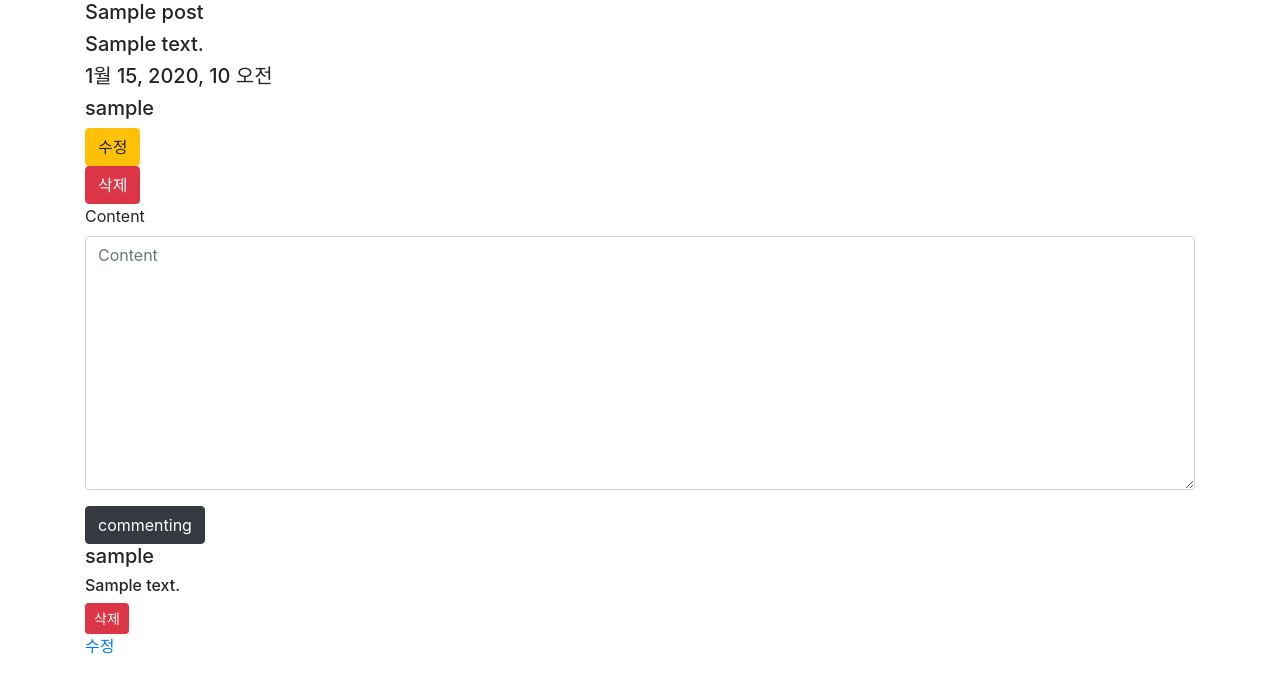
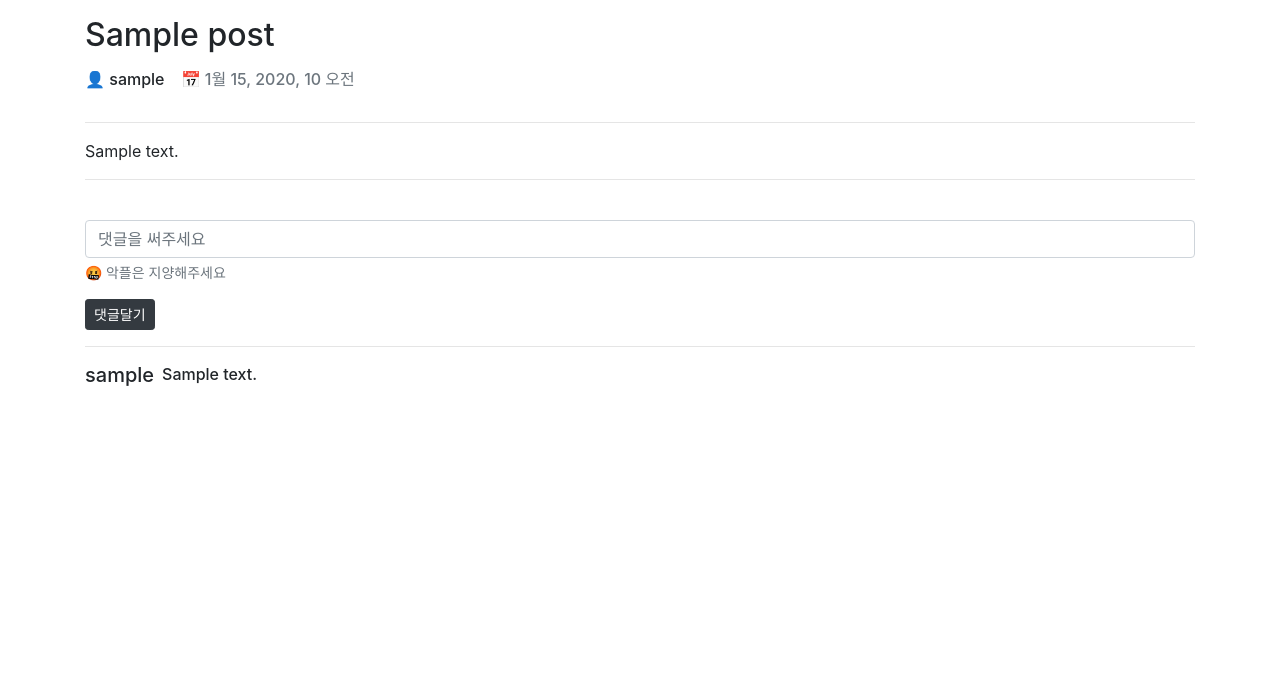
Before and after one commit to mandaringit/basic-community, a Django app: page /posts/1/ in a window 1280 px wide. Shown: the part 56-749 px from the top of the page. Run offline with Django 3.2, Linux system fonts and the light colour scheme; tables that the repository leaves empty hold one stand-in row (values such as "Sample post"); some libraries are stand-ins or nearby versions.

Commit message:
Post detail 스타일링

```diff
--- a/Community/templates/base.html
+++ b/Community/templates/base.html
@@ -25,13 +25,12 @@
           </li>
         </div>
 
-        <div class="d-flex">
+        <div class="d-lg-flex">
           {% if user.is_authenticated %}
-
-          <li class="nav-item">
+          <li class="nav-item ">
             <a class="nav-link" href="{%url 'posts:create'%}">글쓰기</a>
           </li>
-          <li class="nav-item">
+          <li class="nav-item ">
             <a class="nav-link" href="{%url 'accounts:logout'%}">로그아웃</a>
           </li>
 
--- a/Community/urls.py
+++ b/Community/urls.py
@@ -15,9 +15,11 @@ Including another URLconf
 """
 from django.contrib import admin
 from django.urls import path, include
+from posts import views
 
 urlpatterns = [
     path('admin/', admin.site.urls),
+    path('', views.index),
     path('accounts/', include('accounts.urls')),
     path('posts/', include('posts.urls')),
 ]
--- a/posts/forms.py
+++ b/posts/forms.py
@@ -9,6 +9,9 @@ class PostForm(forms.ModelForm):
 
 
 class CommentForm(forms.ModelForm):
+    content = forms.CharField(
+        label="", help_text="🤬 악플은 지양해주세요", widget=forms.TextInput(attrs={'placeholder': "댓글을 써주세요"}))
+
     class Meta:
         model = Comment
         fields = ['content']
--- a/posts/templates/posts/detail.html
+++ b/posts/templates/posts/detail.html
@@ -1,34 +1,55 @@
 {% extends 'base.html'%}
 {% load bootstrap4 %}
 {%block body%}
-<div class="container">
-  <h5>{{post.title}}</h5>
-  <h5>{{post.content}}</h5>
-  <h5>{{post.created_at}}</h5>
-  <h5>{{post.user.username}}</h5>
-  <a class="btn btn-warning" href="{%url 'posts:update' post.id%}">수정</a>
+<div class="container my-3">
+  <div class="d-flex justify-content-between align-items-center">
+    <h2 class="mb-3">{{post.title}}</h2>
+    {%if request.user == post.user %}
+    <div class="d-flex justify-content-end">
+      <div>
+        <a class="btn btn-warning btn-sm mr-2" href="{%url 'posts:update' post.id%}">수정</a>
+      </div>
       <form action="{%url 'posts:delete' post.id%}" method="POST">
         {%csrf_token%}
-    <input class="btn btn-danger" type="submit" value="삭제">
+        <input class="btn btn-danger btn-sm" type="submit" value="삭제">
       </form>
+    </div>
+    {%endif%}
+  </div>
+  <div class="d-flex">
+    <h6 class="mr-3">👤 {{post.user.username}}</h6>
+    <h6 class="text-muted mb-3">📅 {{post.created_at}}</h6>
+  </div>
+  <hr>
+  <p>{{post.content}}</p>
+  <hr>
 
-  <form action="{% url 'posts:comments_create' post.id%}" method="post">
+
+  <form class="my-3" action="{% url 'posts:comments_create' post.id%}" method="post">
     {%csrf_token%}
     {%bootstrap_form comment_form%}
-    <input type="submit" class="btn btn-dark" value="commenting">
+    <input type="submit" class="btn btn-dark btn-sm" value="댓글달기">
   </form>
+  <hr>
+  {% for comment in post.comment_set.all%}
+  <div class="d-flex justify-content-between">
 
-  <div>
-    {% for comment in post.comment_set.all%}
-    <h5>{{comment.user.username}}</h5>
+    <div class="d-flex align-items-center">
+      <h5 class="mr-2">{{comment.user.username}}</h5>
       <h6>{{comment.content}}</h6>
-    <form action="{%  url 'posts:comments_delete' post.id comment.id%}" method="post">
+    </div>
+
+    <div class="d-flex align-items-center">
+      {% if request.user == comment.user%}
+      <form class="mr-1" action="{%  url 'posts:comments_delete' post.id comment.id%}" method="post">
         {%csrf_token%}
-      <input type="submit" class="btn btn-danger btn-sm" value="삭제">
+        <input type="submit" class="btn btn-dark btn-sm" value="🗑️">
       </form>
-    <a href="{% url 'posts:comments_update' post.id comment.id %}">수정</a>
+      <a class="btn btn-sm btn-warning" href="{% url 'posts:comments_update' post.id comment.id %}">✏️</a>
+      {% endif%}
+    </div>
+  </div>
   {%endfor%}
-  </div>
 
 </div>
 
```
Lines whose indentation alone changed are shown as unchanged.
